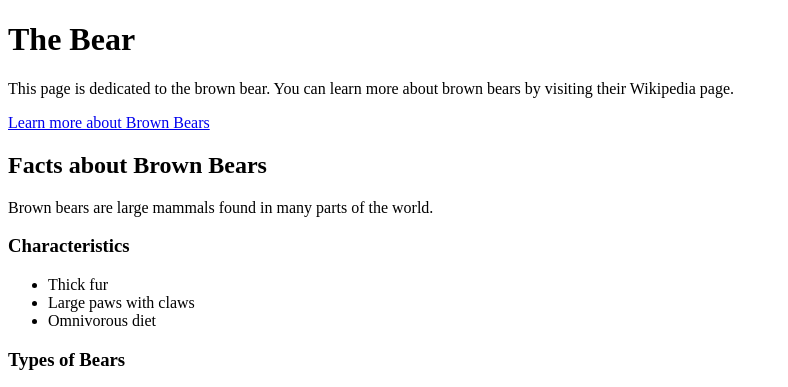
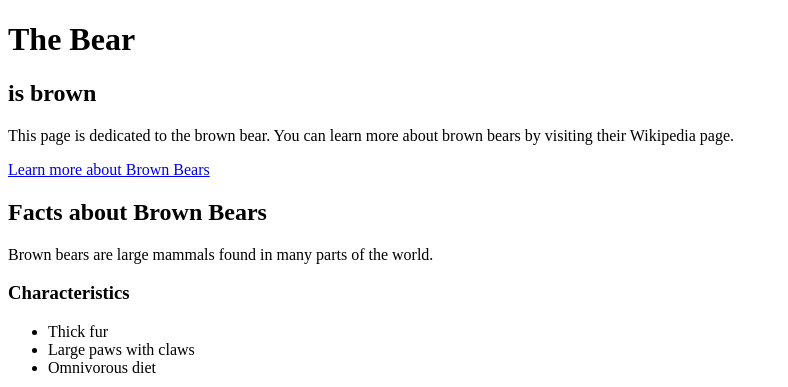
Before and after one commit to RateelB/lab2, a plain HTML site: page bear.html in a window 1280 px wide. Shown: the top 387 px of the page, without its empty margins (0-788 px from the left). Drawn offline with Linux system fonts and the light colour scheme.

Commit message:
add a new header h2

```diff
--- a/bear.html
+++ b/bear.html
@@ -17,6 +17,7 @@
 <body>
 
     <h1>The Bear</h1>
+	<h2>is brown </h2>
 
     <p>This page is dedicated to the brown bear. You can learn more about brown bears by visiting their Wikipedia page.</p>
 
```
